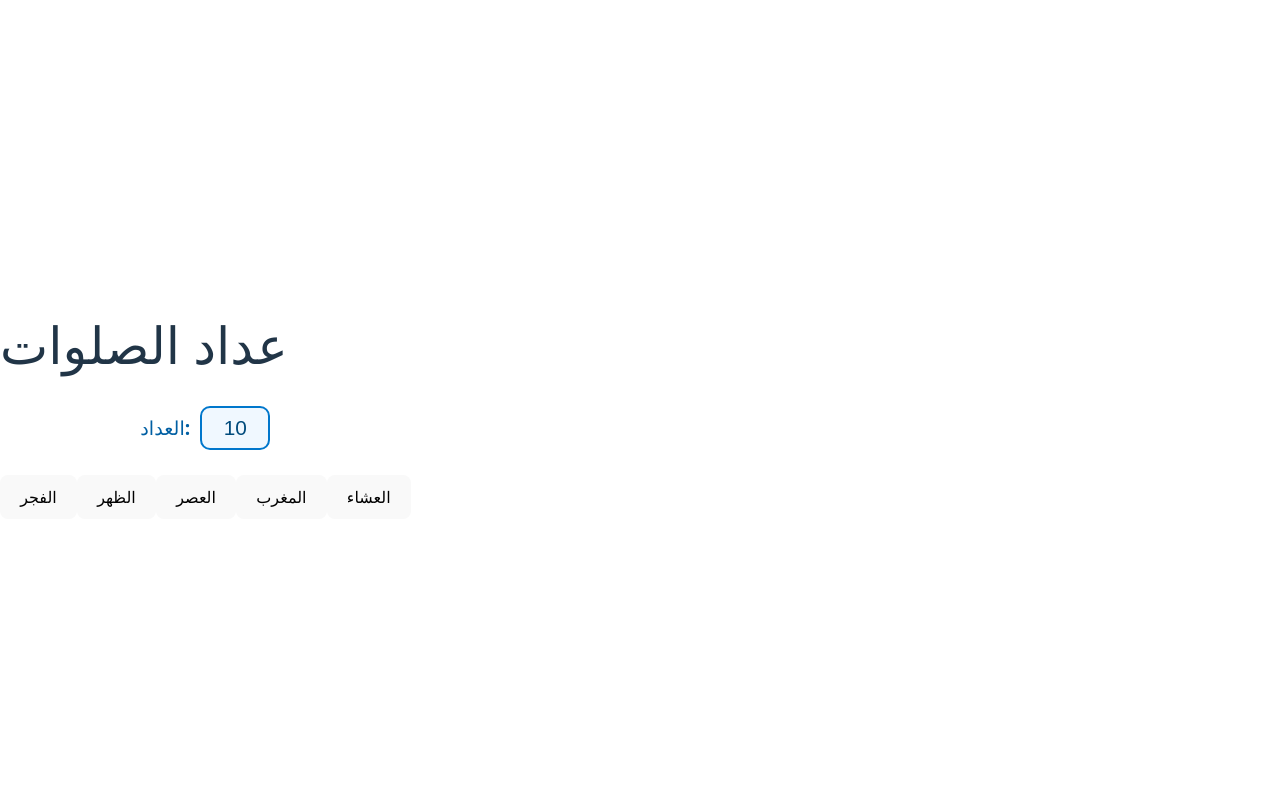
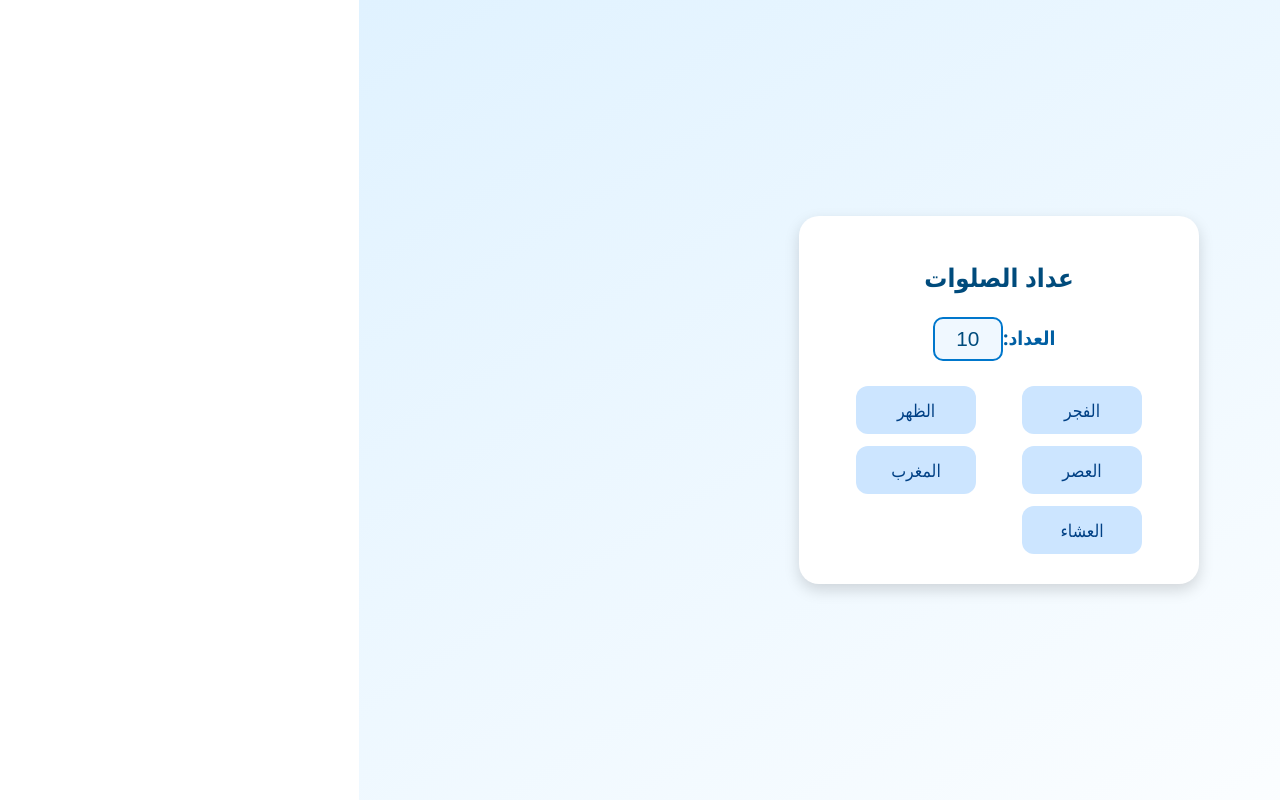
Before and after one commit to O-m-a-rr/salah-counter, a React (Vite) app: page / in a window 1280 px wide. Built offline with nearby package versions, Linux system fonts and the light colour scheme; the HTML template or start-up script is replaced by a standard one.

Commit message:
Update styles.css

```diff
--- a/src/styles.css
+++ b/src/styles.css
@@ -1,3 +1,49 @@
+/* ✅ Overall layout */
+body {
+  font-family: "Segoe UI", Tahoma, Geneva, Verdana, sans-serif;
+  background: linear-gradient(to bottom right, #e0f2ff, #ffffff);
+  margin: 0;
+  padding: 0;
+  height: 100vh;
+  display: flex;
+  justify-content: center;
+  align-items: center;
+  direction: rtl;
+}
+
+.container {
+  display: flex;
+  justify-content: center;
+  align-items: center;
+}
+
+.card {
+  background: #ffffff;
+  padding: 30px 40px;
+  border-radius: 20px;
+  box-shadow: 0 6px 15px rgba(0, 0, 0, 0.15);
+  text-align: center;
+  width: 320px;
+  transition: transform 0.3s ease;
+}
+
+.card.flash {
+  animation: flashAnim 0.4s ease;
+}
+
+@keyframes flashAnim {
+  0% { background-color: #d4edda; }
+  100% { background-color: #ffffff; }
+}
+
+.title {
+  margin-bottom: 25px;
+  color: #004b7c;
+  font-size: 1.6rem;
+  font-weight: bold;
+}
+
+/* ✅ Counter section */
 .counter {
   margin-bottom: 25px;
   display: flex;
@@ -31,3 +77,36 @@
   box-shadow: 0 0 8px rgba(40, 167, 69, 0.5);
   background: #e8fff0;
 }
+
+/* ✅ Buttons grid */
+.button-grid {
+  display: grid;
+  grid-template-columns: repeat(2, 1fr);
+  gap: 12px;
+  margin-top: 10px;
+  justify-items: center;
+}
+
+/* ✅ Button styles */
+.btn {
+  padding: 12px 0;
+  border: none;
+  border-radius: 12px;
+  font-size: 1.1rem;
+  font-weight: 500;
+  cursor: pointer;
+  transition: all 0.25s ease;
+  width: 120px;
+  background-color: #cce5ff;
+  color: #004085;
+}
+
+.btn:hover {
+  background-color: #b3d7ff;
+}
+
+.btn.active {
+  background-color: #28a745;
+  color: white;
+  transform: scale(1.03);
+}
```
